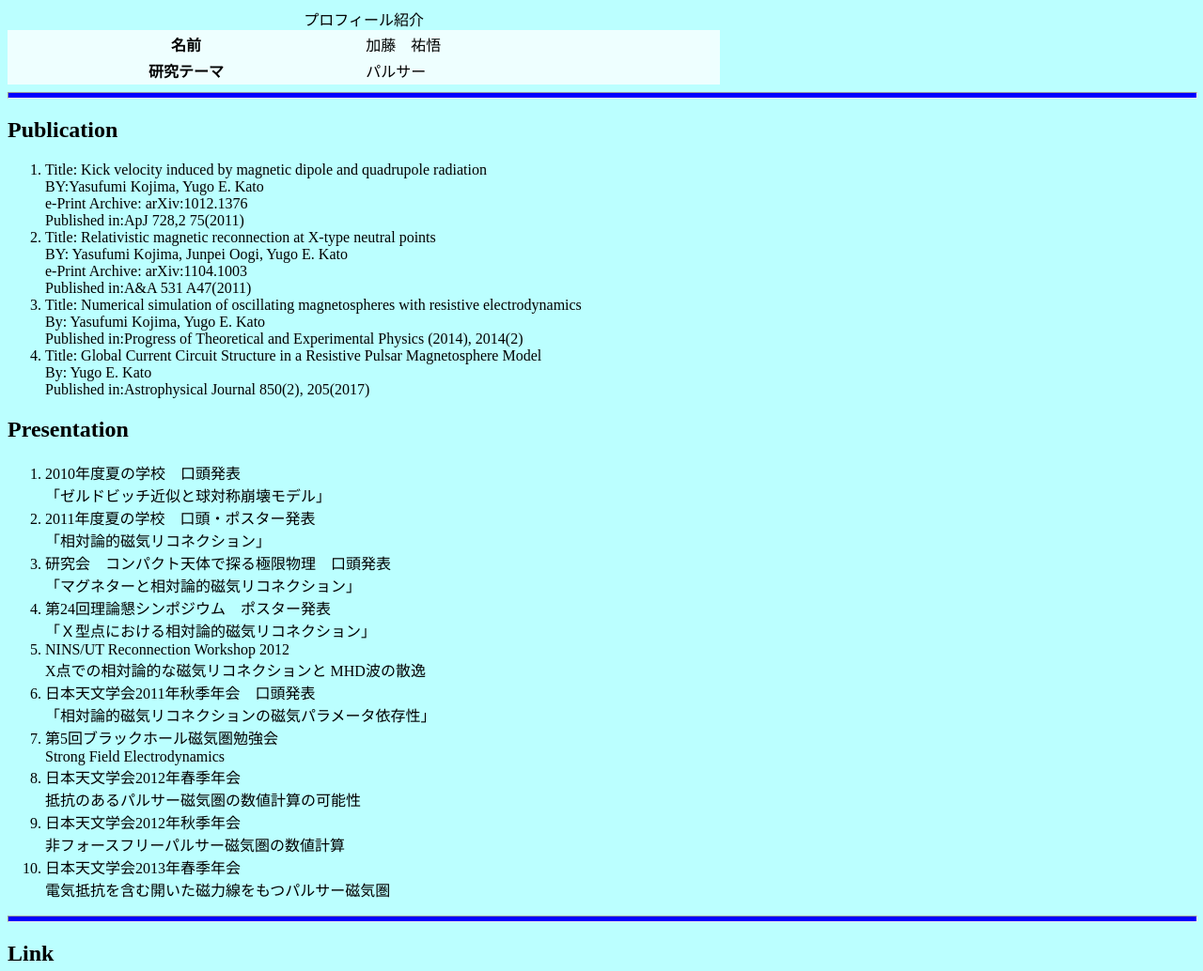
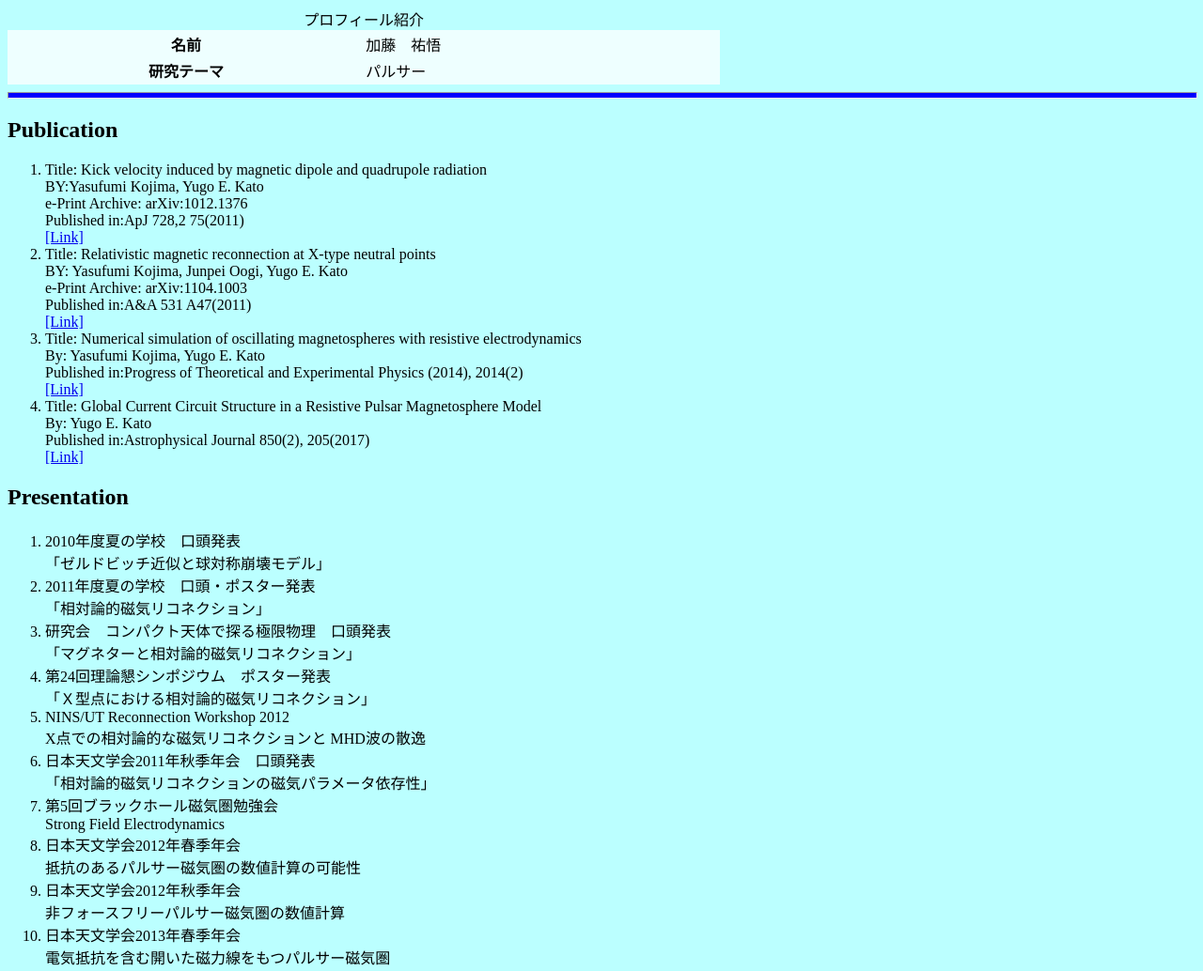
Before and after one commit to yugo-kato/yugo.e.kato, a plain HTML site: page index.html in a window 1280 px wide. Shown: the top 1034 px of the page at 94% size. Drawn offline with Linux system fonts and the light colour scheme.

Commit message:
add link

```diff
--- a/index.html
+++ b/index.html
@@ -22,19 +22,23 @@
 BY:Yasufumi Kojima, Yugo E. Kato<br>
 e-Print Archive: arXiv:1012.1376<br>
 Published in:ApJ 728,2 75(2011)<br>
+<a href="http://iopscience.iop.org/article/10.1088/0004-637X/728/2/75/meta">[Link]</a>
 </li>
 <li> Title: Relativistic magnetic reconnection at X-type neutral points<br>
 BY: Yasufumi Kojima, Junpei Oogi, Yugo E. Kato<br>
 e-Print Archive: arXiv:1104.1003<br>
 Published in:A&amp;A 531 A47(2011)<br>
+<a href="https://www.aanda.org/articles/aa/abs/2011/07/aa16562-11/aa16562-11.html">[Link]</a>
 </li>
 <li>Title: Numerical simulation of oscillating magnetospheres with resistive electrodynamics<br>
 By: Yasufumi Kojima, Yugo E. Kato<br>
-Published in:Progress of Theoretical and Experimental Physics (2014), 2014(2)
+Published in:Progress of Theoretical and Experimental Physics (2014), 2014(2)<br>
+<a href="https://academic.oup.com/ptep/article/2014/2/023E01/1535181">[Link]</a>
 </li>
 <li>Title: Global Current Circuit Structure in a Resistive Pulsar Magnetosphere Model<br>
 By: Yugo E. Kato<br>
-Published in:Astrophysical Journal 850(2), 205(2017)
+Published in:Astrophysical Journal 850(2), 205(2017)<br>
+<a href="http://iopscience.iop.org/article/10.3847/1538-4357/aa9617/meta">[Link]</a>
 </li>
 </ol>
 
```
